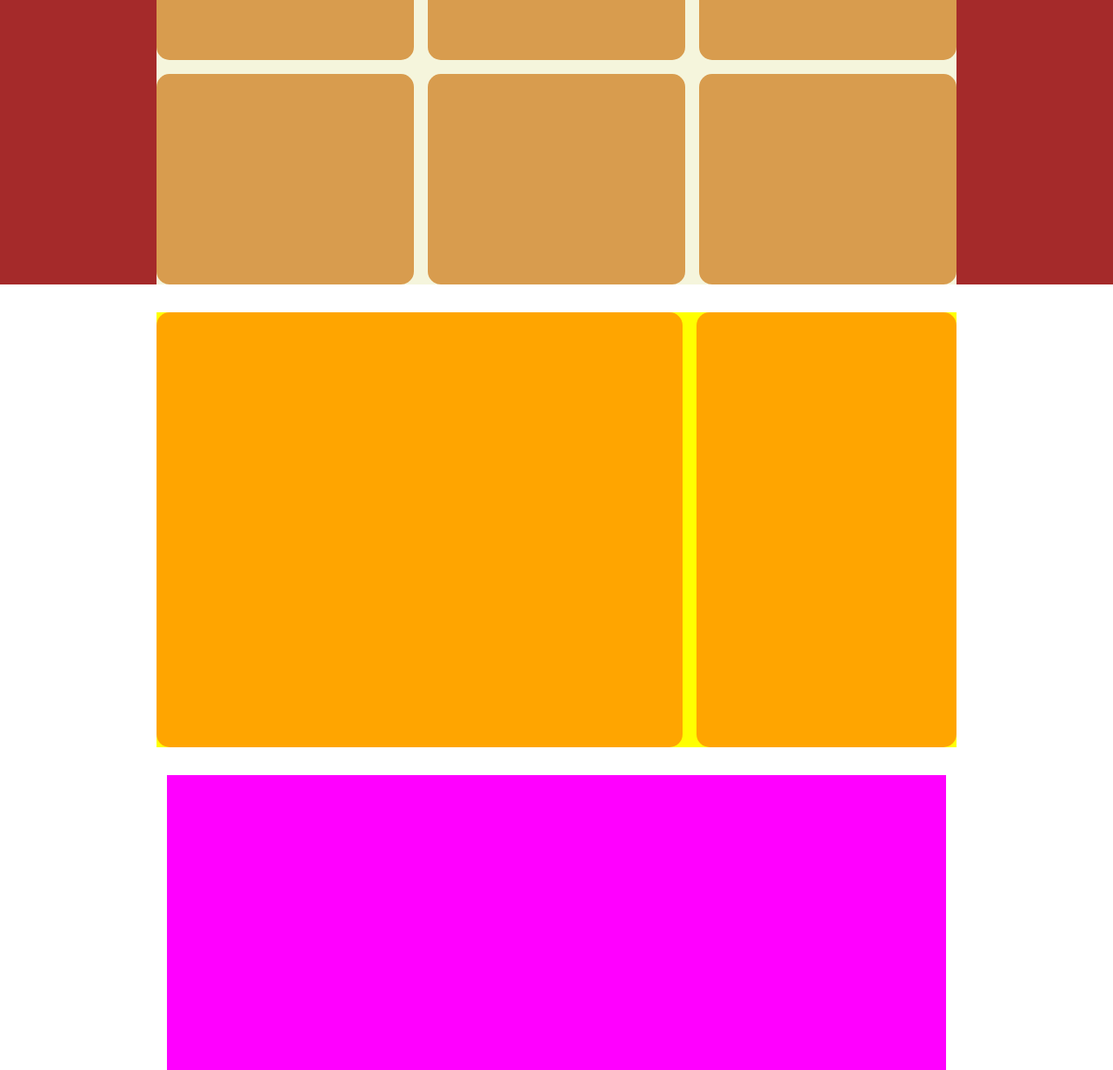
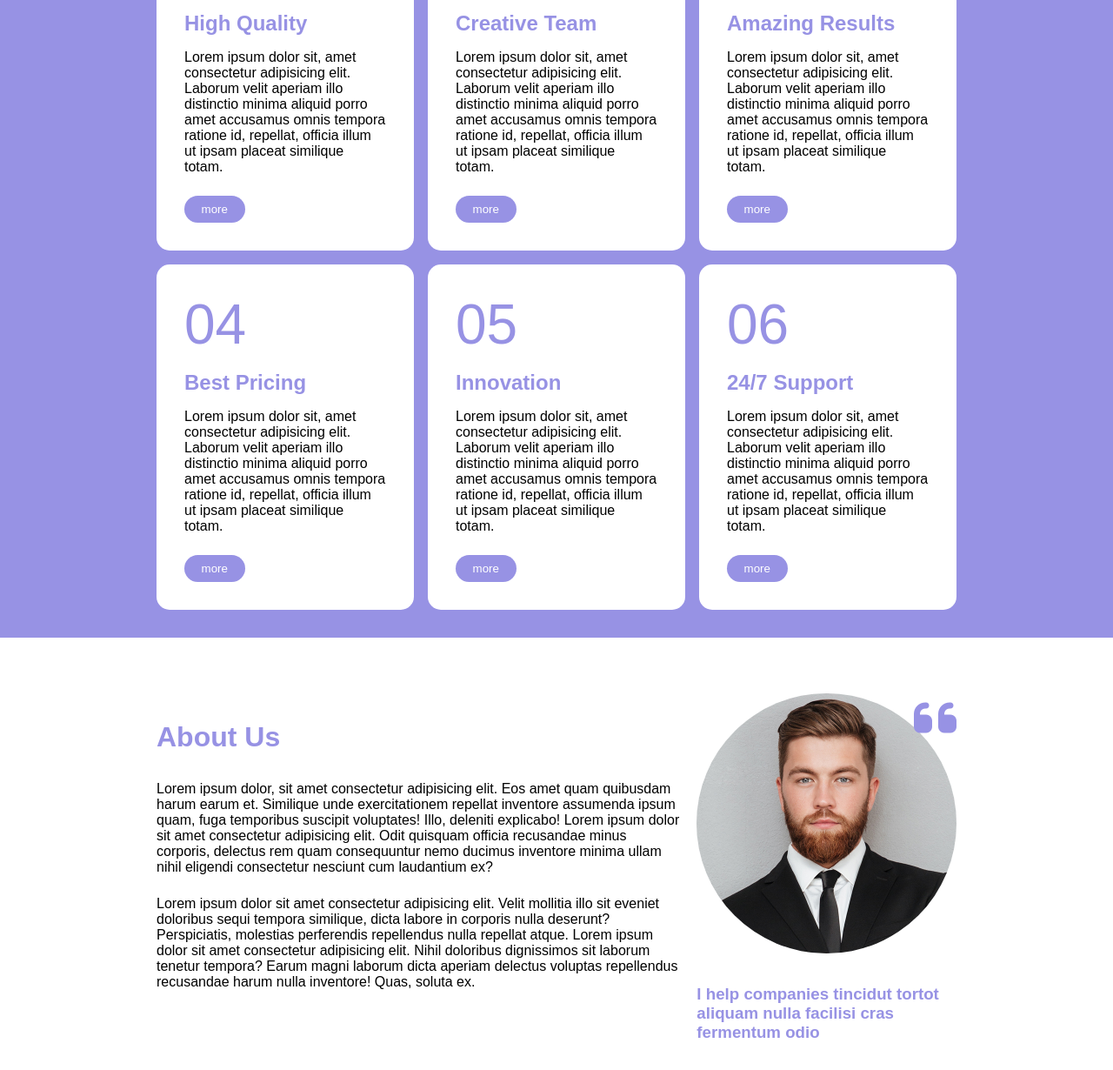
Before and after one commit to GabrielePazi/htmlcss-responsive-layout, a plain HTML site: page index.html in a window 1280 px wide. Shown: the part 2977-4207 px from the top of the page at 87% size. Drawn offline with Linux system fonts and the light colour scheme.

Commit message:
1.7 sezione about us responsive

```diff
--- a/css/style.css
+++ b/css/style.css
@@ -280,25 +280,43 @@ nav {
 }
 
 #cards-section {
-    background-color: brown;
+    background-color: rgb(151, 146, 228);
+    padding: 2rem 0rem;
+}
+
+.cards-section-text h2 {
+    padding-bottom: 2rem;
+}
+
+.cards-number {
+    font-size: 4rem;
+    color: rgb(151, 146, 228);
+    margin-bottom: 1rem;
 }
 
 .cards-row {
-    background-color: beige;
-    height: 3000px;
+    background-color: rgb(151, 146, 228);
 }
 
 .col-cards {
-    background-color: rgb(216, 156, 78);
+    padding: 2rem;
+    background-color: white;
 }
 
-.about-us-row {
-    background-color: yellow;
-    height: 2000px;
+.col-cards h2 {
+    color: rgb(151, 146, 228);
+    margin-bottom: 1rem;
 }
 
-.about-us-col {
-    background-color: orange;
+.col-cards button {
+    padding-top: 0.5rem;
+    padding-bottom: 0.5rem;
+    width: 30%;
+    background-color: rgb(151, 146, 228);
+}
+
+#about-us-section {
+    padding: 2rem 0rem;
 }
 
 .about-us-row .col-2-3 {
@@ -307,6 +325,46 @@ nav {
 
 .about-us-row .col-1-3 {
     flex-basis: calc((100% / 3) - var(--default-gap));
+}
+
+.about-us-col-text {
+    padding-top: 2rem;
+}
+
+.about-us-col-text h2 {
+    color: rgb(151, 146, 228);
+    font-size: 2rem;
+    padding-bottom: 2rem;
+}
+
+.about-us-img {
+    width: 50%;
+    position: relative;
+}
+
+.about-us-img img{
+    width: 100%;
+    aspect-ratio: 1/1;
+    border-radius: 50%;
+    margin-bottom: 2rem;
+}
+
+.about-us-img i{
+    position: absolute;
+    right: 0px;
+    top: 0px;
+    font-size: 3.5rem;
+    color: rgb(151, 146, 228);
+}
+
+.about-us-content h3 {
+    color: rgb(151, 146, 228);
+    padding-bottom: 2rem;
+}
+
+.about-us-content button {
+    background-color: rgb(151, 146, 228);
+    margin-bottom: 2rem;
 }
 
 .free-trial-container {
@@ -367,7 +425,6 @@ footer {
     .cards-row {
         flex-direction: row;
         flex-wrap: wrap;
-        height: 1500px;
     }
 
     .cards-row .col-1-2 {
@@ -377,6 +434,10 @@ footer {
     .about-us-row {
         flex-direction: row;
         height: 500px;
+    }
+
+    .about-us-img {
+        width: 100%;
     }
 
     #free-trial-section .container-s {
@@ -410,7 +471,6 @@ footer {
         flex-direction: row;
     }
 
-
     .jumbo-col-img {
         display: flex;
         align-items: flex-end;
@@ -441,10 +501,6 @@ footer {
         flex-basis: calc((100% / 2) - var(--default-gap));
     }
 
-    .cards-row {
-        height: 500px;
-    }
-
     .cards-row .col-1-3 {
         flex-basis: calc((100% / 3) - var(--default-gap));
     }
--- a/index.html
+++ b/index.html
@@ -235,21 +235,111 @@
 
 						<!-- Cards -->
 						<div class="row cards-row">
-							<div class="col col-cards col-1-2 col-1-3"></div>
-							<div class="col col-cards col-1-2 col-1-3"></div>
-							<div class="col col-cards col-1-2 col-1-3"></div>
-							<div class="col col-cards col-1-2 col-1-3"></div>
-							<div class="col col-cards col-1-2 col-1-3"></div>
-							<div class="col col-cards col-1-2 col-1-3"></div>
+
+							<!-- Prima card -->
+							<div class="col col-cards col-1-2 col-1-3">
+								<div class="cards-number">
+									01
+								</div>
+
+								<h2>High Quality</h2>
+
+								<p>Lorem ipsum dolor sit, amet consectetur adipisicing elit. Laborum velit aperiam illo distinctio minima aliquid porro amet accusamus omnis tempora ratione id, repellat, officia illum ut ipsam placeat similique totam.</p>
+
+								<button class="btn clr-white">more</button>
+							</div>
+
+							<!-- Seconda card -->
+							<div class="col col-cards col-1-2 col-1-3">
+								<div class="cards-number">
+									02
+								</div>
+
+								<h2>Creative Team</h2>
+
+								<p>Lorem ipsum dolor sit, amet consectetur adipisicing elit. Laborum velit aperiam illo distinctio minima aliquid porro amet accusamus omnis tempora ratione id, repellat, officia illum ut ipsam placeat similique totam.</p>
+
+								<button class="btn clr-white">more</button>
+							</div>
+
+							<!-- Terza card -->
+							<div class="col col-cards col-1-2 col-1-3">
+								<div class="cards-number">
+									03
+								</div>
+
+								<h2>Amazing Results</h2>
+
+								<p>Lorem ipsum dolor sit, amet consectetur adipisicing elit. Laborum velit aperiam illo distinctio minima aliquid porro amet accusamus omnis tempora ratione id, repellat, officia illum ut ipsam placeat similique totam.</p>
+
+								<button class="btn clr-white">more</button>
+							</div>
+
+							<!-- Quarta card -->
+							<div class="col col-cards col-1-2 col-1-3">
+								<div class="cards-number">
+									04
+								</div>
+
+								<h2>Best Pricing</h2>
+
+								<p>Lorem ipsum dolor sit, amet consectetur adipisicing elit. Laborum velit aperiam illo distinctio minima aliquid porro amet accusamus omnis tempora ratione id, repellat, officia illum ut ipsam placeat similique totam.</p>
+
+								<button class="btn clr-white">more</button>
+							</div>
+
+							<!-- Quinta card -->
+							<div class="col col-cards col-1-2 col-1-3">
+								<div class="cards-number">
+									05
+								</div>
+
+								<h2>Innovation</h2>
+
+								<p>Lorem ipsum dolor sit, amet consectetur adipisicing elit. Laborum velit aperiam illo distinctio minima aliquid porro amet accusamus omnis tempora ratione id, repellat, officia illum ut ipsam placeat similique totam.</p>
+
+								<button class="btn clr-white">more</button>
+							</div>
+
+							<!-- Sesta cards -->
+							<div class="col col-cards col-1-2 col-1-3">
+								<div class="cards-number">
+									06
+								</div>
+
+								<h2>24/7 Support</h2>
+
+								<p>Lorem ipsum dolor sit, amet consectetur adipisicing elit. Laborum velit aperiam illo distinctio minima aliquid porro amet accusamus omnis tempora ratione id, repellat, officia illum ut ipsam placeat similique totam.</p>
+
+								<button class="btn clr-white">more</button>
+							</div>
 						</div>
 				</section>
 
 				<!-- Sezione about us -->
-				<section id="about-us-section ">
+				<section id="about-us-section">
 					<div class="container-m">
 						<div class="row about-us-row">
-							<div class="col about-us-col col-2-3"></div>
-							<div class="col about-us-col col-1-3"></div>
+
+							<!-- Prima colonna con testo -->
+							<div class="col about-us-col col-2-3 about-us-col-text">
+								<h2>About Us</h2>
+
+								<p>Lorem ipsum dolor, sit amet consectetur adipisicing elit. Eos amet quam quibusdam harum earum et. Similique unde exercitationem repellat inventore assumenda ipsum quam, fuga temporibus suscipit voluptates! Illo, deleniti explicabo! Lorem ipsum dolor sit amet consectetur adipisicing elit. Odit quisquam officia recusandae minus corporis, delectus rem quam consequuntur nemo ducimus inventore minima ullam nihil eligendi consectetur nesciunt cum laudantium ex?</p>
+
+								<p>Lorem ipsum dolor sit amet consectetur adipisicing elit. Velit mollitia illo sit eveniet doloribus sequi tempora similique, dicta labore in corporis nulla deserunt? Perspiciatis, molestias perferendis repellendus nulla repellat atque. Lorem ipsum dolor sit amet consectetur adipisicing elit. Nihil doloribus dignissimos sit laborum tenetur tempora? Earum magni laborum dicta aperiam delectus voluptas repellendus recusandae harum nulla inventore! Quas, soluta ex.</p>
+							</div>
+							<div class="col about-us-col col-1-3 about-us-content">
+								<div class="about-us-img">
+									<img src="./img/about.jpg" alt="about">
+
+									<i class="fa-solid fa-quote-left"></i>
+								</div>
+
+								<h3>I help companies tincidut tortot aliquam nulla facilisi cras fermentum odio</h3>
+
+								<button class="btn clr-white"><i class="fa-brands fa-linkedin clr-white"></i> Find me on Linkedin</button>
+							</div>
 						</div>
 					</div>
 				</section>
```
